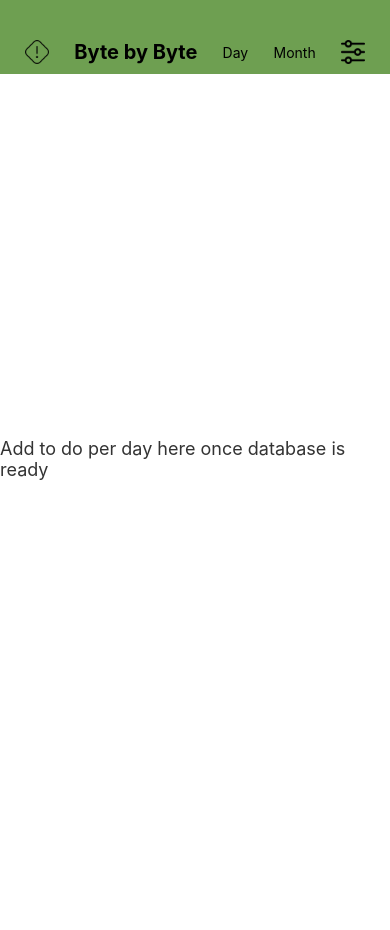
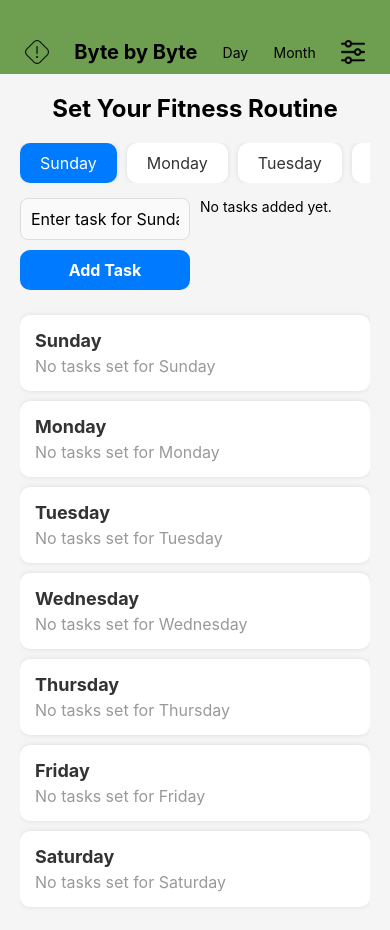
Before and after one commit to ElijahTyler/byte-by-byte, a React Native app in the folder my-app/: screen /FitnessSet in a window 390 px wide. Before the commit the page ends 844 px from the top, so only its background shows below. Built offline with nearby package versions, Linux system fonts and the light colour scheme.

Commit message:
Fitness routine is setable

```diff
--- a/my-app/screens/FitnessSet.js
+++ b/my-app/screens/FitnessSet.js
@@ -1,10 +1,132 @@
-import React from 'react';
-import { View, Text, StyleSheet } from 'react-native';
+import React, { useState, useEffect } from 'react';
+import { View, Text, TextInput, FlatList, StyleSheet, TouchableOpacity } from 'react-native';
+import { saveRoutineWeek, loadRoutineWeek } from './database'; // Import database functions
+import { MaterialIcons } from '@expo/vector-icons'; // For delete icon
+
+const daysOfWeek = ['Sunday', 'Monday', 'Tuesday', 'Wednesday', 'Thursday', 'Friday', 'Saturday'];
 
 const FitnessSet = () => {
+  const [routines, setRoutines] = useState({});
+  const [currentDay, setCurrentDay] = useState(daysOfWeek[0]);
+  const [currentTask, setCurrentTask] = useState('');
+
+  // Load routines when the component mounts
+  useEffect(() => {
+    const loadRoutines = async () => {
+      try {
+        const loadedRoutines = {};
+        for (const day of daysOfWeek) {
+          const routine = await loadRoutineWeek(day);
+          loadedRoutines[day] = Array.isArray(routine?.fitnessToDo) ? routine.fitnessToDo : []; // Ensure an array
+        }
+        setRoutines(loadedRoutines);
+      } catch (error) {
+        console.error('Error loading routines:', error);
+      }
+    };
+
+    loadRoutines();
+  }, []);
+
+  // Save the current task for the selected day
+  const saveTask = async () => {
+    if (currentTask.trim()) {
+      const updatedTasks = [...(routines[currentDay] || []), currentTask]; // Append task to the day's list
+      const updatedRoutines = { ...routines, [currentDay]: updatedTasks };
+      setRoutines(updatedRoutines);
+      try {
+        await saveRoutineWeek(currentDay, updatedTasks, ''); // Save the fitness routine to the database
+        setCurrentTask(''); // Clear input field after saving
+      } catch (error) {
+        console.error(`Error saving task for ${currentDay}:`, error);
+      }
+    }
+  };
+
+  // Delete a task from the list
+  const deleteTask = async (taskIndex) => {
+    const updatedTasks = routines[currentDay].filter((_, index) => index !== taskIndex); // Remove the task by index
+    const updatedRoutines = { ...routines, [currentDay]: updatedTasks };
+    setRoutines(updatedRoutines);
+    try {
+      await saveRoutineWeek(currentDay, updatedTasks, ''); // Save the updated task list
+    } catch (error) {
+      console.error(`Error deleting task from ${currentDay}:`, error);
+    }
+  };
+
   return (
     <View style={styles.container}>
-            <Text style={styles.text}>Add to do per day here once database is ready</Text>
+      <Text style={styles.header}>Set Your Fitness Routine</Text>
+
+      {/* Select the day of the week */}
+      <View style={styles.dayButtonContainer}>
+        <FlatList
+          horizontal
+          data={daysOfWeek}
+          keyExtractor={(item) => item}
+          showsHorizontalScrollIndicator={false}
+          renderItem={({ item }) => (
+            <TouchableOpacity
+              onPress={() => setCurrentDay(item)}
+              style={[styles.dayButton, currentDay === item && styles.selectedDayButton]}
+            >
+              <Text style={[styles.dayButtonText, currentDay === item && styles.selectedDayButtonText]}>
+                {item}
+              </Text>
+            </TouchableOpacity>
+          )}
+          ItemSeparatorComponent={() => <View style={styles.separator} />}
+        />
+      </View>
+
+      {/* Input field and saved tasks displayed side-by-side */}
+      <View style={styles.inputAndTasksContainer}>
+        <View style={styles.inputContainer}>
+          <TextInput
+            style={styles.input}
+            placeholder={`Enter task for ${currentDay}`}
+            value={currentTask}
+            onChangeText={setCurrentTask}
+          />
+          <TouchableOpacity onPress={saveTask} style={styles.saveButton}>
+            <Text style={styles.saveButtonText}>Add Task</Text>
+          </TouchableOpacity>
+        </View>
+
+        {/* Show saved tasks for the selected day */}
+        <View style={styles.tasksContainer}>
+          <FlatList
+            data={routines[currentDay] || []} // Show tasks for the current day, ensure it's an array
+            keyExtractor={(item, index) => index.toString()}
+            renderItem={({ item, index }) => (
+              <View style={styles.routineContainer}>
+                <Text style={styles.taskText}>{item}</Text>
+                <TouchableOpacity onPress={() => deleteTask(index)}>
+                  <MaterialIcons name="delete" size={24} color="red" />
+                </TouchableOpacity>
+              </View>
+            )}
+            ListEmptyComponent={<Text>No tasks added yet.</Text>} // Message if no tasks
+          />
+        </View>
+      </View>
+
+      {/* Show saved routines for the entire week */}
+      <FlatList
+        data={Object.entries(routines)}
+        keyExtractor={([day]) => day}
+        renderItem={({ item: [day, tasks] }) => (
+          <View style={styles.weeklyRoutineContainer}>
+            <Text style={styles.dayText}>{day}</Text>
+            {Array.isArray(tasks) && tasks.length > 0 ? (
+              tasks.map((task, index) => <Text key={index} style={styles.routineText}>- {task}</Text>)
+            ) : (
+              <Text style={styles.noTaskText}>No tasks set for {day}</Text>
+            )}
+          </View>
+        )}
+      />
     </View>
   );
 };
@@ -12,13 +134,115 @@ const FitnessSet = () => {
 const styles = StyleSheet.create({
   container: {
     flex: 1,
-        justifyContent: 'center',
+    padding: 20,
+    backgroundColor: '#f5f5f5',
+  },
+  header: {
+    fontSize: 24,
+    fontWeight: 'bold',
+    textAlign: 'center',
+    marginBottom: 20,
+  },
+  dayButtonContainer: {
+    marginBottom: 15,
+  },
+  dayButton: {
+    paddingVertical: 10,
+    paddingHorizontal: 20,
+    backgroundColor: '#fff',
+    borderRadius: 10,
+    shadowColor: '#000',
+    shadowOpacity: 0.1,
+    shadowRadius: 5,
+    elevation: 3,
+  },
+  selectedDayButton: {
+    backgroundColor: '#007AFF',
+  },
+  dayButtonText: {
+    fontSize: 16,
+    color: '#333',
+  },
+  selectedDayButtonText: {
+    color: '#fff',
+  },
+  separator: {
+    width: 10,
+  },
+  inputAndTasksContainer: {
+    flexDirection: 'row', // Place input and task list side by side
+    justifyContent: 'space-between',
+    marginBottom: 20,
+  },
+  inputContainer: {
+    flex: 1,
+    marginRight: 10,
+  },
+  input: {
+    borderColor: '#ddd',
+    borderWidth: 1,
+    borderRadius: 8,
+    padding: 10,
+    fontSize: 16,
+    backgroundColor: '#fafafa',
+    marginBottom: 10,
+  },
+  saveButton: {
+    backgroundColor: '#007AFF',
+    paddingVertical: 10,
+    borderRadius: 10,
     alignItems: 'center',
+  },
+  saveButtonText: {
+    color: '#fff',
+    fontSize: 16,
+    fontWeight: 'bold',
+  },
+  tasksContainer: {
+    flex: 1,
+    maxHeight: 200, // Limit the height of the task list
+  },
+  routineContainer: {
+    flexDirection: 'row',
+    justifyContent: 'space-between',
+    alignItems: 'center',
+    padding: 10,
     backgroundColor: '#fff',
+    borderRadius: 10,
+    marginVertical: 5,
+    shadowColor: '#000',
+    shadowOpacity: 0.1,
+    shadowRadius: 5,
+    elevation: 2,
   },
-    text: {
+  taskText: {
+    fontSize: 16,
+    color: '#333',
+  },
+  weeklyRoutineContainer: {
+    padding: 15,
+    backgroundColor: '#fff',
+    borderRadius: 10,
+    marginVertical: 5,
+    shadowColor: '#000',
+    shadowOpacity: 0.1,
+    shadowRadius: 5,
+    elevation: 2,
+  },
+  dayText: {
     fontSize: 18,
+    fontWeight: 'bold',
     color: '#333',
+  },
+  routineText: {
+    fontSize: 16,
+    color: '#666',
+    marginTop: 5,
+  },
+  noTaskText: {
+    fontSize: 16,
+    color: '#999',
+    marginTop: 5,
   },
 });
 
```
Lines whose indentation alone changed are shown as unchanged.
